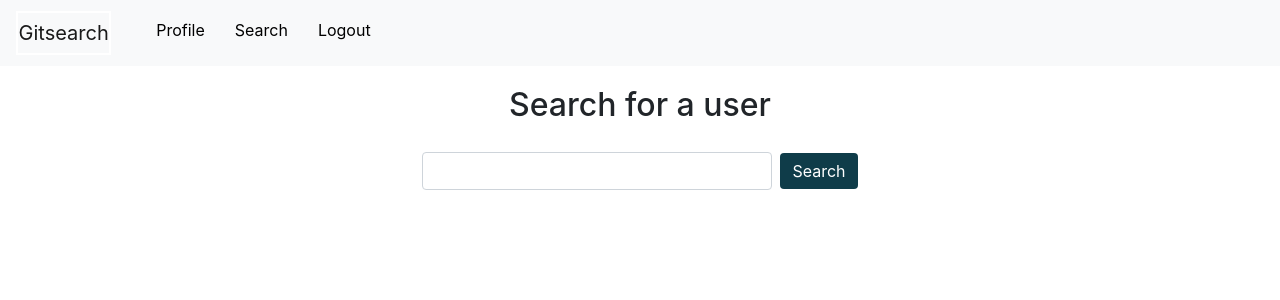
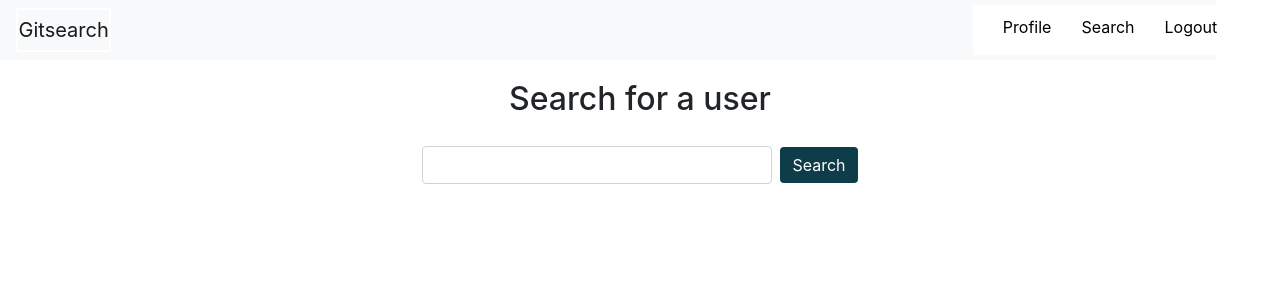
Before and after one commit to JadivaM/Gitsearch, a React (Create React App) app in the folder client/: page /search in a window 1280 px wide. Shown: the top 300 px of the page. Built offline with nearby package versions, Linux system fonts and the light colour scheme; no server answers; sample sign-in values are in the browser's storage.

Commit message:
style navbar and remove profile banner image

```diff
--- a/client/src/App.css
+++ b/client/src/App.css
@@ -71,6 +71,19 @@ body {
 
 #navbar-text:hover {
   text-decoration: underline;
+}
+
+#navbar-container {
+  position: relative;
+  width: 95vw;
+}
+
+#navbar-container-logged-in {
+  position: absolute;
+  right: 0;
+  background-color: #fff;
+  width: 20%;
+  z-index: 10;
 }
 
 .homeBackgroundImage {
@@ -186,32 +199,6 @@ body {
   margin: auto;
 }
 
-.profile-container {
-  width: 100vw;
-  height: 100vh;
-}
-
-.cover-photo-img {
-  width: 100%;
-  height: 33%;
-  border-radius: 10px;
-  background-position: center;
-  background-image: url('./images/githubarthearts.png');
-  background-size: cover;
-  background-repeat: no-repeat;
-}
-
-.profile-avatar {
-  background-image: url('default-user-icon.jpg');
-  background-size: cover;
-  background-repeat: no-repeat;
-  width: 200px;
-  height: 200px;
-  border-radius: 50%;
-  position: absolute;
-  margin-left: 5%;
-  margin-top: 2%;
-}
 .profile-saved-users {
   height: fit-content;
 }
```
